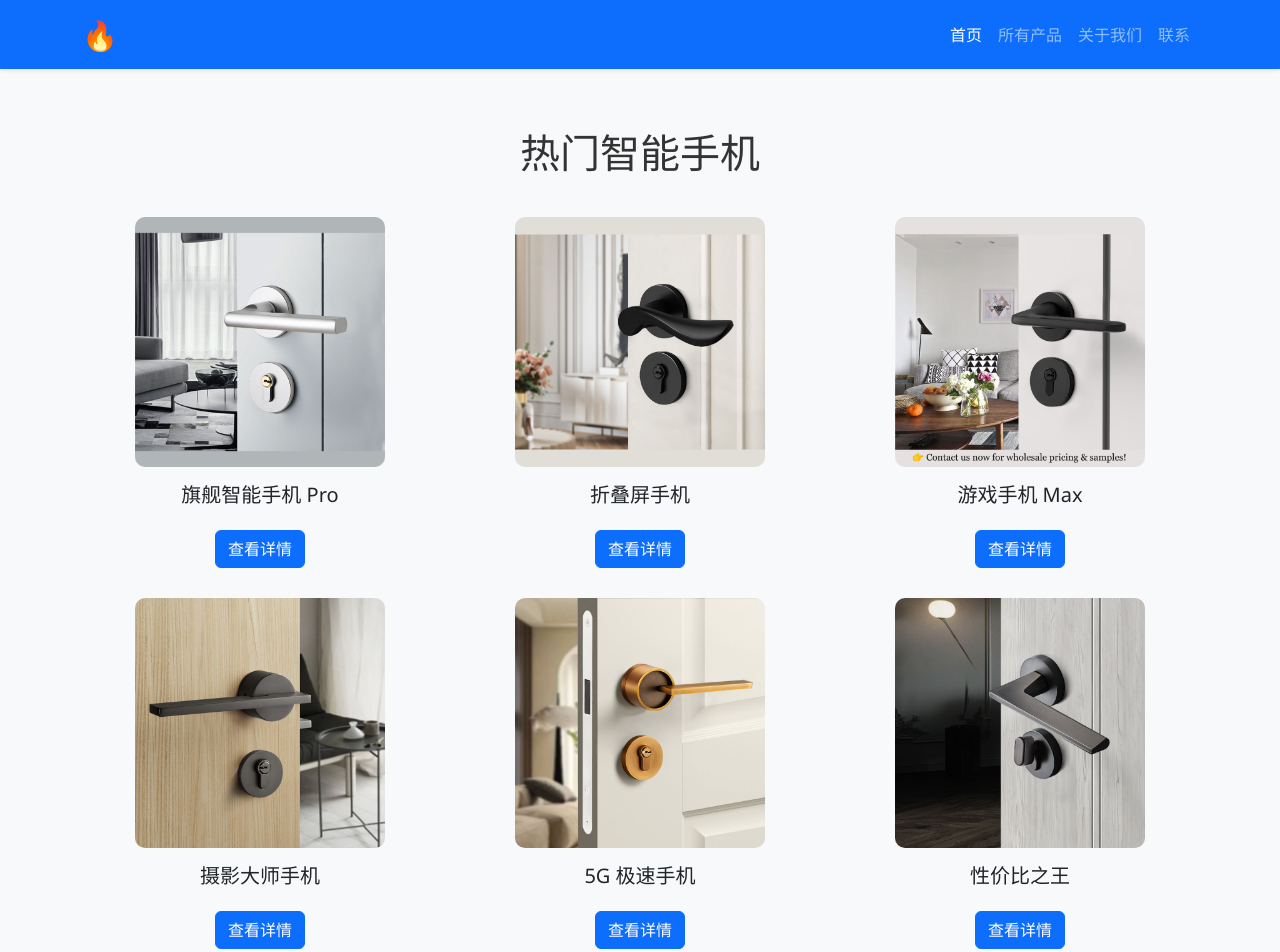
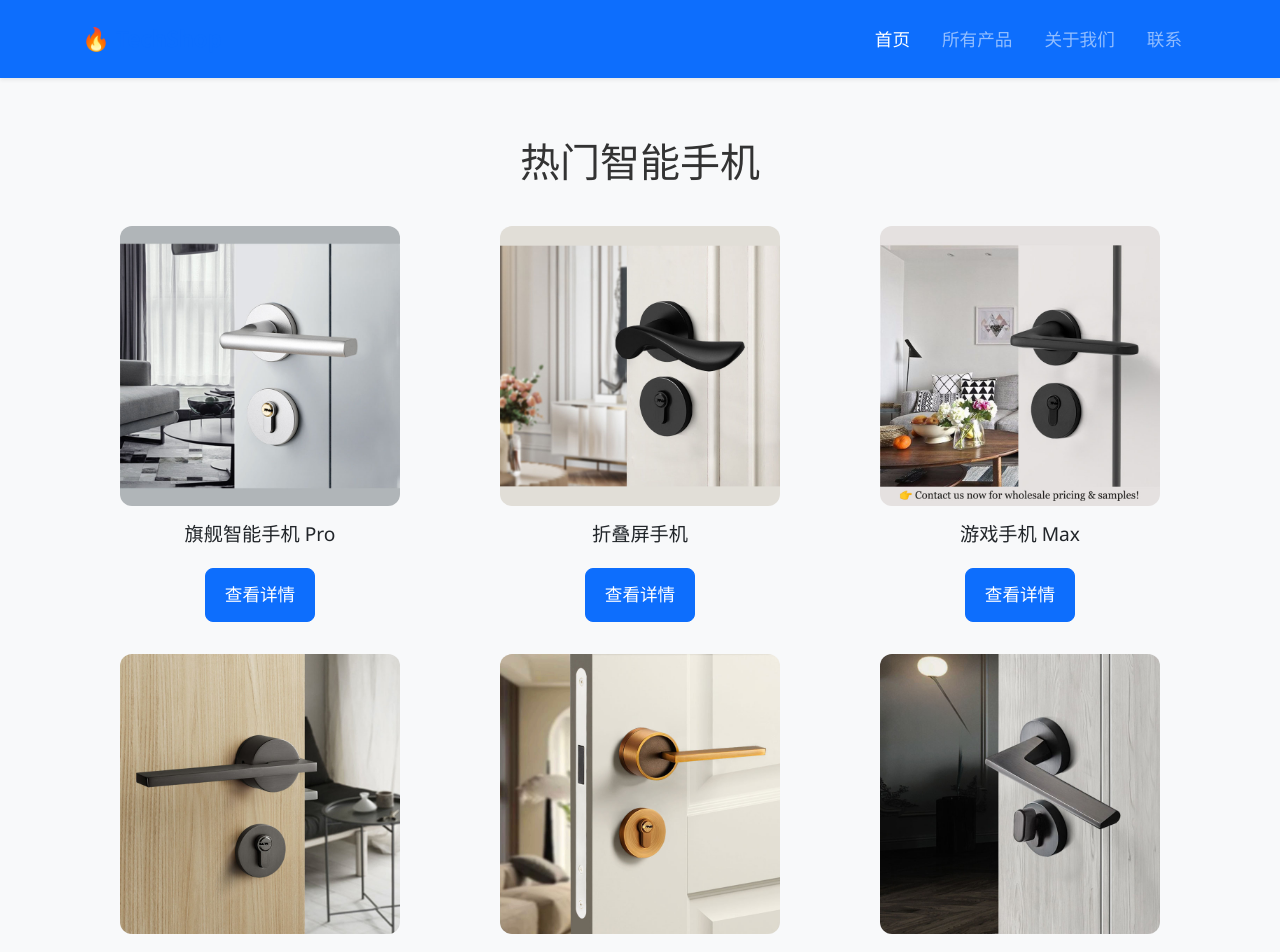
Before and after one commit to bosai-home/newsite, a Jekyll site: the page index.html, which Jekyll copies as it is, in a window 1280 px wide. Shown: the top 952 px of the page. Built offline with Jekyll 4.4.1, drawn with Linux system fonts in a browser that asks for light colours.

Commit message:
Update index.html

```diff
--- a/index.html
+++ b/index.html
@@ -13,6 +13,87 @@
         .product-card { text-align: center; margin-bottom: 30px; }
         .product-card img { height: 250px; object-fit: cover; border-radius: 10px; }
         .btn-detail { margin-top: 15px; }
+
+    /* 手机端全局优化 */
+    body {
+        font-family: 'Segoe UI', system-ui, sans-serif;
+        background-color: #f8f9fa;
+        padding-bottom: 30px; /* 防止内容被底部导航遮挡 */
+    }
+
+    /* 导航栏手机端优化 */
+    .navbar {
+        padding: 0.8rem 1rem;
+    }
+    .navbar-brand {
+        font-size: 1.4rem !important;
+    }
+    .nav-link {
+        font-size: 1.1rem;
+        padding: 0.8rem 1rem !important;
+    }
+
+    /* 产品卡片手机端 */
+    .product-card {
+        margin-bottom: 2rem;
+    }
+    .product-card img {
+        height: 280px;
+        object-fit: cover;
+        border-radius: 12px;
+    }
+    .product-card h5 {
+        font-size: 1.2rem;
+        margin-top: 1rem;
+    }
+
+    /* 按钮更大，便于点击 */
+    .btn {
+        padding: 0.8rem 1.2rem;
+        font-size: 1.1rem;
+        border-radius: 8px;
+    }
+    .btn-lg {
+        padding: 1rem 1.5rem;
+        font-size: 1.2rem;
+    }
+
+    /* 详情页图片和文字间距 */
+    .product-image {
+        max-height: 400px;
+        width: 100%;
+        object-fit: contain;
+    }
+
+    /* 模态框手机端全屏更好 */
+    @media (max-width: 768px) {
+        .modal-dialog {
+            margin: 0;
+            max-width: 100%;
+            height: 100%;
+        }
+        .modal-content {
+            height: 100%;
+            border-radius: 0;
+        }
+        .modal-body {
+            height: calc(100% - 120px);
+        }
+        .modal-body iframe {
+            height: 100%;
+        }
+        .container {
+            padding-left: 1rem;
+            padding-right: 1rem;
+        }
+        h1.display-5 {
+            font-size: 2rem;
+        }
+        .section-title {
+            font-size: 2rem !important;
+        }
+    }
+
     </style>
 </head>
 <body>
@@ -44,7 +125,7 @@
         <h2 class="section-title">热门智能手机</h2>
         <div class="row">
             <!-- 第一行 -->
-            <div class="col-md-4 product-card">
+            <div class="col-12 col-md-6 col-lg-4 product-card">
                 <img src="assets/images/alm-door-handle-a-sand-white.jpg" alt="旗舰智能手机 Pro" class="img-fluid">
                 <h5 class="mt-3">旗舰智能手机 Pro</h5>
 
@@ -52,30 +133,30 @@
 
 
             </div>
-            <div class="col-md-4 product-card">
+            <div class="col-12 col-md-6 col-lg-4 product-card">
                 <img src="assets/images/alm-door-handle-g-matt-black.jpg" alt="旗舰智能手机 Pro" class="img-fluid">
                 <h5 class="mt-3">折叠屏手机</h5>
                 <a href="products/alm-door-handle-g-matt-black.html" class="btn btn-primary btn-detail">查看详情</a>
 
             </div>
-            <div class="col-md-4 product-card">
+             <div class="col-12 col-md-6 col-lg-4 product-card">
                 <img src="assets/images/alm-door-handle-h-matt-black2.jpg" alt="旗舰智能手机 Pro" class="img-fluid">
                 <h5 class="mt-3">游戏手机 Max</h5>
                 <a href="#" class="btn btn-primary btn-detail">查看详情</a>
             </div>
 
             <!-- 第二行 -->
-            <div class="col-md-4 product-card">
+             <div class="col-12 col-md-6 col-lg-4 product-card">
                 <img src="assets/images/door-lock-zinc020black8.jpg" alt="旗舰智能手机 Pro" class="img-fluid">
                 <h5 class="mt-3">摄影大师手机</h5>
                 <a href="#" class="btn btn-primary btn-detail">查看详情</a>
             </div>
-            <div class="col-md-4 product-card">
+             <div class="col-12 col-md-6 col-lg-4 product-card">
                 <img src="assets/images/door-lock-zinc-alloy-gold4.jpg" alt="旗舰智能手机 Pro" class="img-fluid">
                 <h5 class="mt-3">5G 极速手机</h5>
                 <a href="#" class="btn btn-primary btn-detail">查看详情</a>
             </div>
-            <div class="col-md-4 product-card">
+             <div class="col-12 col-md-6 col-lg-4 product-card">
                 <img src="assets/images/zinc-door-lock-black6.jpg" alt="旗舰智能手机 Pro" class="img-fluid">
                 <h5 class="mt-3">性价比之王</h5>
                 <a href="#" class="btn btn-primary btn-detail">查看详情</a>
@@ -86,34 +167,34 @@
         <h2 class="section-title">高端笔记本电脑</h2>
         <div class="row">
             <!-- 第一行 -->
-            <div class="col-md-4 product-card">
+            <div class="col-12 col-md-6 col-lg-4 product-card">
                 <img src="https://source.unsplash.com/random/400x400/?laptop,macbook" alt="笔记本1" class="img-fluid">
                 <h5 class="mt-3">超薄 MacBook Pro</h5>
                 <a href="#" class="btn btn-primary btn-detail">查看详情</a>
             </div>
-            <div class="col-md-4 product-card">
+             <div class="col-12 col-md-6 col-lg-4 product-card">
                 <img src="https://source.unsplash.com/random/400x400/?laptop,gaming" alt="笔记本2" class="img-fluid">
                 <h5 class="mt-3">游戏本 RTX</h5>
                 <a href="#" class="btn btn-primary btn-detail">查看详情</a>
             </div>
-            <div class="col-md-4 product-card">
+            <div class="col-12 col-md-6 col-lg-4 product-card">
                 <img src="https://source.unsplash.com/random/400x400/?laptop,windows" alt="笔记本3" class="img-fluid">
                 <h5 class="mt-3">商务轻薄本</h5>
                 <a href="#" class="btn btn-primary btn-detail">查看详情</a>
             </div>
 
             <!-- 第二行 -->
-            <div class="col-md-4 product-card">
+             <div class="col-12 col-md-6 col-lg-4 product-card">
                 <img src="https://source.unsplash.com/random/400x400/?laptop,2in1" alt="笔记本4" class="img-fluid">
                 <h5 class="mt-3">二合一平板本</h5>
                 <a href="#" class="btn btn-primary btn-detail">查看详情</a>
             </div>
-            <div class="col-md-4 product-card">
+            <div class="col-12 col-md-6 col-lg-4 product-card">
                 <img src="https://source.unsplash.com/random/400x400/?laptop,creator" alt="笔记本5" class="img-fluid">
                 <h5 class="mt-3">创作者专业本</h5>
                 <a href="#" class="btn btn-primary btn-detail">查看详情</a>
             </div>
-            <div class="col-md-4 product-card">
+             <div class="col-12 col-md-6 col-lg-4 product-card">
                 <img src="https://source.unsplash.com/random/400x400/?laptop,ultrabook" alt="笔记本6" class="img-fluid">
                 <h5 class="mt-3">超极本 Ultra</h5>
                 <a href="#" class="btn btn-primary btn-detail">查看详情</a>
@@ -124,34 +205,34 @@
         <h2 class="section-title">智能穿戴设备</h2>
         <div class="row">
             <!-- 第一行 -->
-            <div class="col-md-4 product-card">
+             <div class="col-12 col-md-6 col-lg-4 product-card">
                 <img src="https://source.unsplash.com/random/400x400/?smartwatch,apple" alt="穿戴1" class="img-fluid">
                 <h5 class="mt-3">Apple Watch Ultra</h5>
                 <a href="#" class="btn btn-primary btn-detail">查看详情</a>
             </div>
-            <div class="col-md-4 product-card">
+             <div class="col-12 col-md-6 col-lg-4 product-card">
                 <img src="https://source.unsplash.com/random/400x400/?headphones,wireless" alt="穿戴2" class="img-fluid">
                 <h5 class="mt-3">降噪无线耳机</h5>
                 <a href="#" class="btn btn-primary btn-detail">查看详情</a>
             </div>
-            <div class="col-md-4 product-card">
+             <div class="col-12 col-md-6 col-lg-4 product-card">
                 <img src="https://source.unsplash.com/random/400x400/?smartwatch,fitness" alt="穿戴3" class="img-fluid">
                 <h5 class="mt-3">运动智能手环</h5>
                 <a href="#" class="btn btn-primary btn-detail">查看详情</a>
             </div>
 
             <!-- 第二行 -->
-            <div class="col-md-4 product-card">
+             <div class="col-12 col-md-6 col-lg-4 product-card">
                 <img src="https://source.unsplash.com/random/400x400/?earbuds,truewireless" alt="穿戴4" class="img-fluid">
                 <h5 class="mt-3">真无线耳塞 Pro</h5>
                 <a href="#" class="btn btn-primary btn-detail">查看详情</a>
             </div>
-            <div class="col-md-4 product-card">
+             <div class="col-12 col-md-6 col-lg-4 product-card">
                 <img src="https://source.unsplash.com/random/400x400/?smartwatch,android" alt="穿戴5" class="img-fluid">
                 <h5 class="mt-3">Android 智能手表</h5>
                 <a href="#" class="btn btn-primary btn-detail">查看详情</a>
             </div>
-            <div class="col-md-4 product-card">
+             <div class="col-12 col-md-6 col-lg-4 product-card">
                 <img src="https://source.unsplash.com/random/400x400/?vr,headset" alt="穿戴6" class="img-fluid">
                 <h5 class="mt-3">VR 头显设备</h5>
                 <a href="#" class="btn btn-primary btn-detail">查看详情</a>
```
